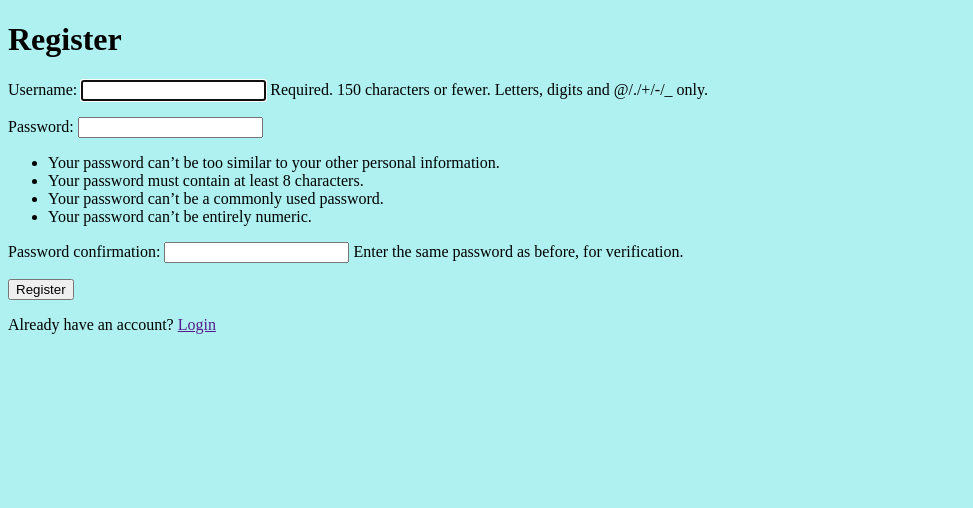
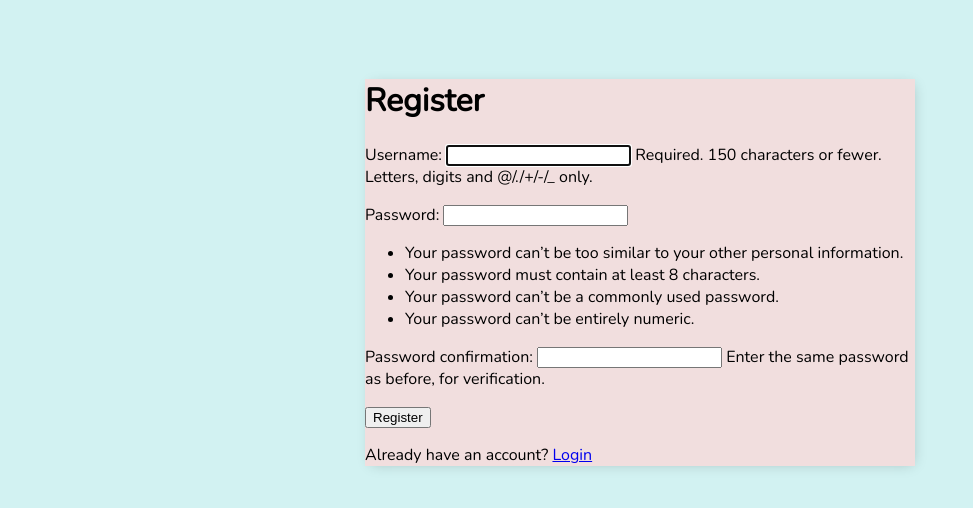
Before and after one commit to wujiaan2022/To-Do-PP4, a Django app: page /register/ in a window 1280 px wide. Shown: the top 508 px of the page, without its empty margins (0-973 px from the left). Run offline with Django 3.2, Linux system fonts and the light colour scheme.

Commit message:
add google font and style the container

```diff
--- a/ToDoApp/templates/ToDoApp/main.html
+++ b/ToDoApp/templates/ToDoApp/main.html
@@ -6,9 +6,22 @@
     <meta name="viewport" content="width=device-width, initial-scale=1.0">
     <title>To Do Items</title>
 
+    <link rel="preconnect" href="https://fonts.googleapis.com">
+    <link href="https://fonts.googleapis.com/css2?family=IBM+Plex+Serif&family=Lato:wght@300&family=Nunito:wght@200&family=Oswald&display=swap" rel="stylesheet">
+
     <style>
         body{
-            background-color: rgb(175, 240, 240);
+            background-color: rgb(210, 242, 242);
+            font-family: 'Nunito', sans-serif;
+            padding-top: 50px;
+        }
+
+        .container{
+            max-width: 550px;
+            margin: auto;
+            background-color: rgb(241, 222, 222);
+            -webkit-box-shadow: 2px 2px 13px -4px rgba(0, 0, 0, 0.21);
+            box-shadow: 2px 2px 13px -4px rgba(0, 0, 0, 0.21);
         }
     </style>
 </head>
--- a/ToDoApp/templates/ToDoApp/register.html
+++ b/ToDoApp/templates/ToDoApp/register.html
@@ -9,6 +9,6 @@
     <input type="submit" value="Register">
 </form>
 
-<p>Already have an account? <a href="">Login</a></p>
+<p>Already have an account? <a href="{% url 'login' %}">Login</a></p>
 
 {% endblock content %}
```
